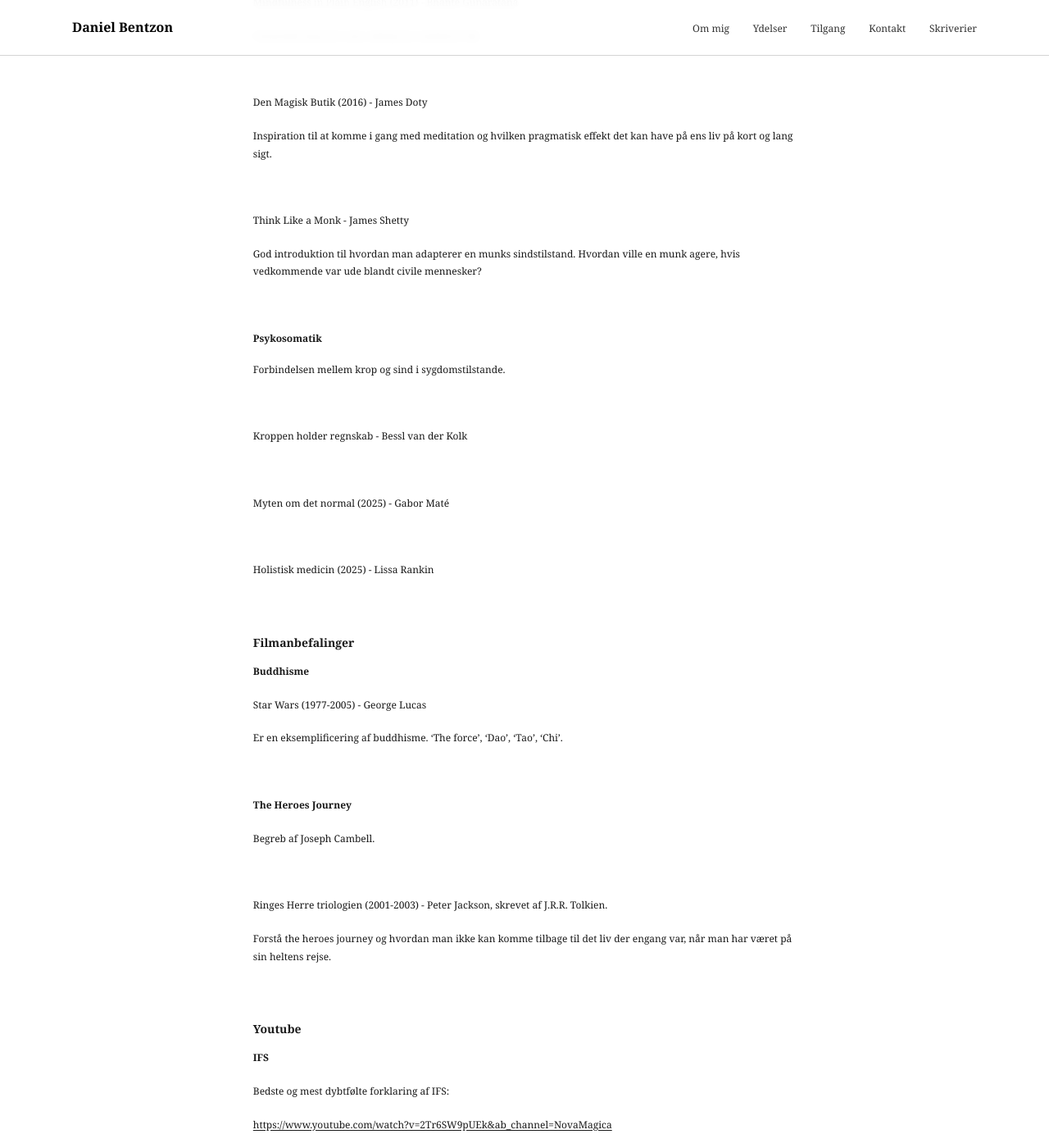
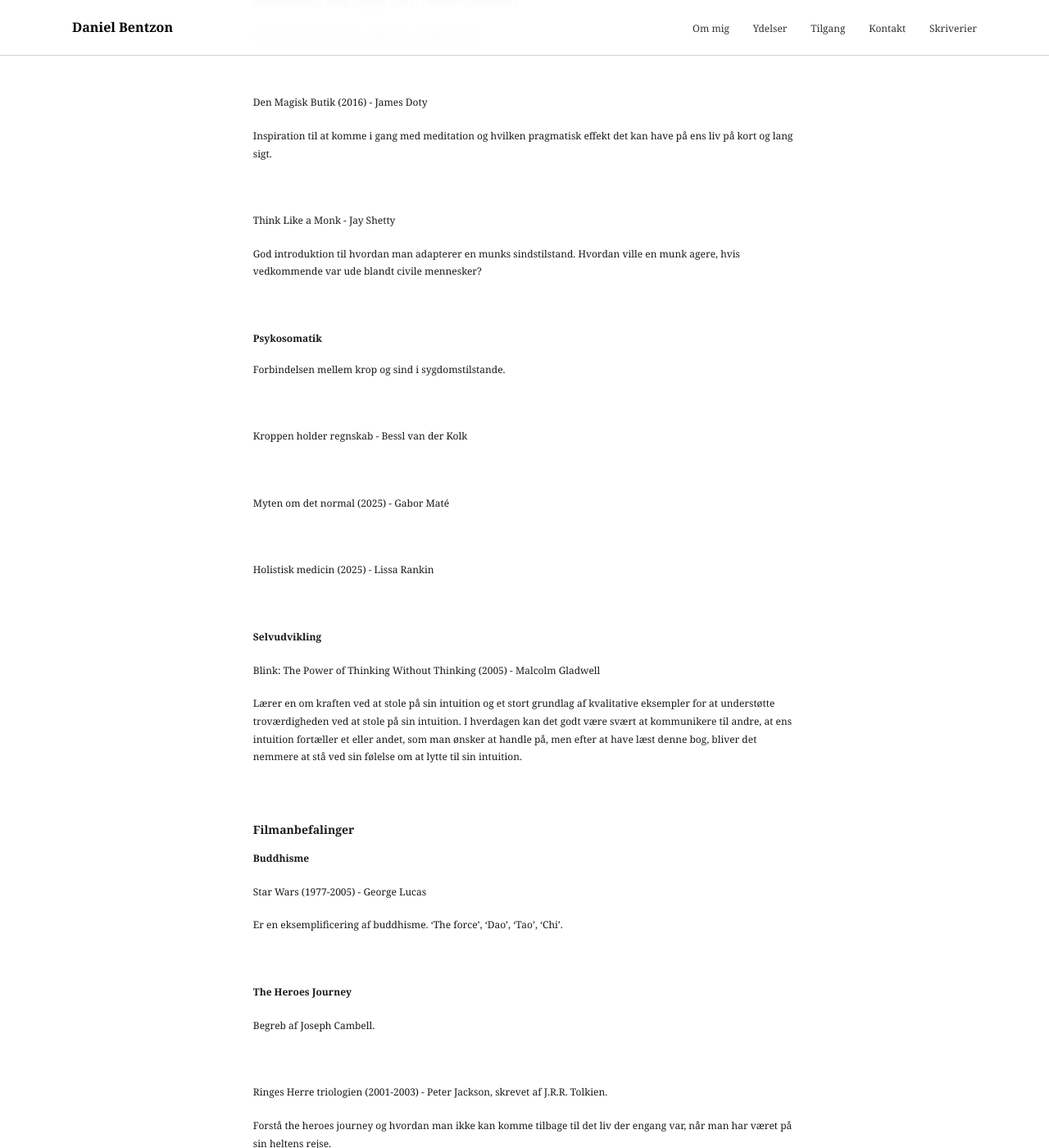
Before and after one commit to danielbentzon/danielbentzon.github.io, a Jekyll site: the page built from _sider/boganbefalinger.md, in a window 1280 px wide and 1400 px high, scrolled down 557 px. Shown: the whole window at 82% size. Built offline with Jekyll 4.4.1, drawn with Linux system fonts in a browser that asks for light colours.

Commit message:
Update _sider/boganbefalinger.md (via Pages CMS)

```diff
--- a/_sider/boganbefalinger.md
+++ b/_sider/boganbefalinger.md
@@ -42,7 +42,7 @@
 
 &nbsp;
 
-Think Like a Monk - James Shetty
+Think Like a Monk - Jay Shetty
 
 God introduktion til hvordan man adapterer en munks sindstilstand. Hvordan ville en munk agere, hvis vedkommende var ude blandt civile mennesker?
 
@@ -71,6 +71,16 @@
 &nbsp;
 
 Holistisk medicin (2025) - Lissa Rankin
+
+
+
+&nbsp;
+
+**Selvudvikling**
+
+Blink: The Power of Thinking Without Thinking (2005) - Malcolm Gladwell
+
+Lærer en om kraften ved at stole på sin intuition og et stort grundlag af kvalitative eksempler for at understøtte troværdigheden ved at stole på sin intuition. I hverdagen kan det godt være svært at kommunikere til andre, at ens intuition fortæller et eller andet, som man ønsker at handle på, men efter at have læst denne bog, bliver det nemmere at stå ved sin følelse om at lytte til sin intuition.
 
 
 
```
